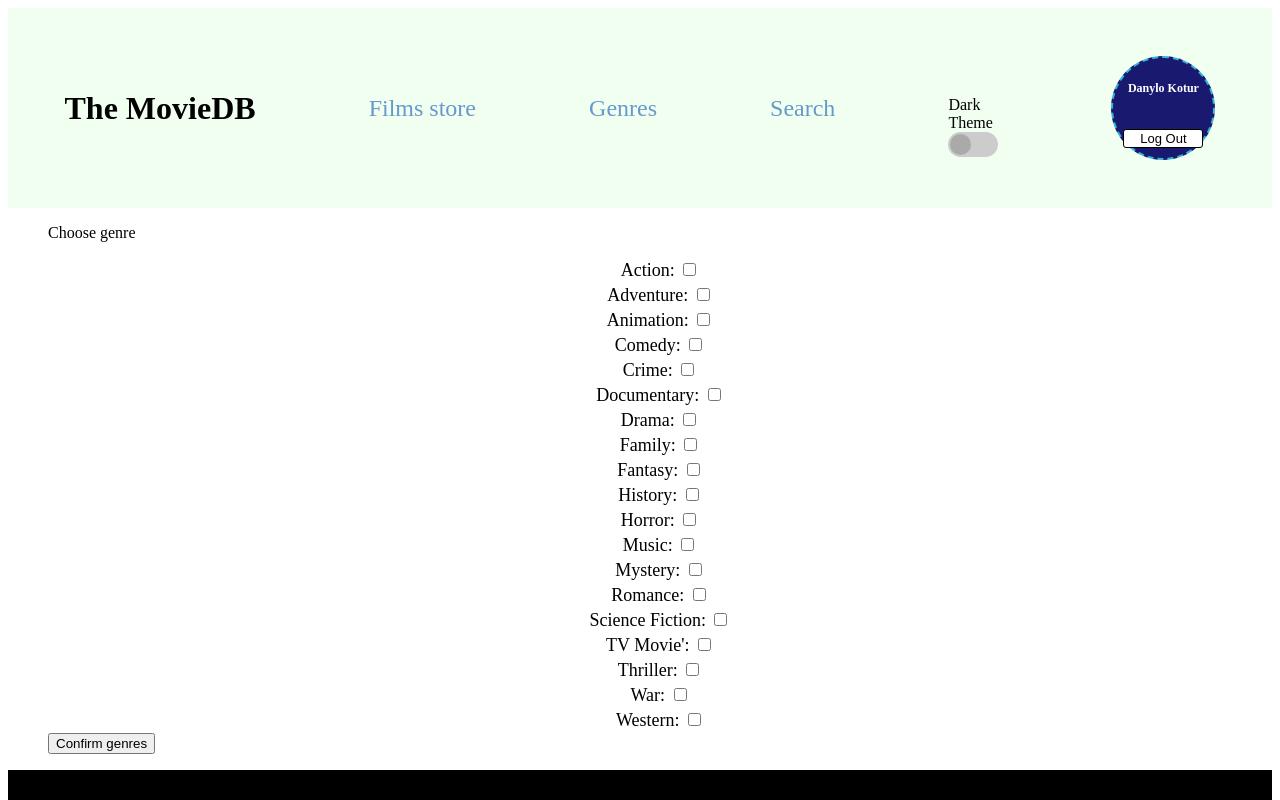
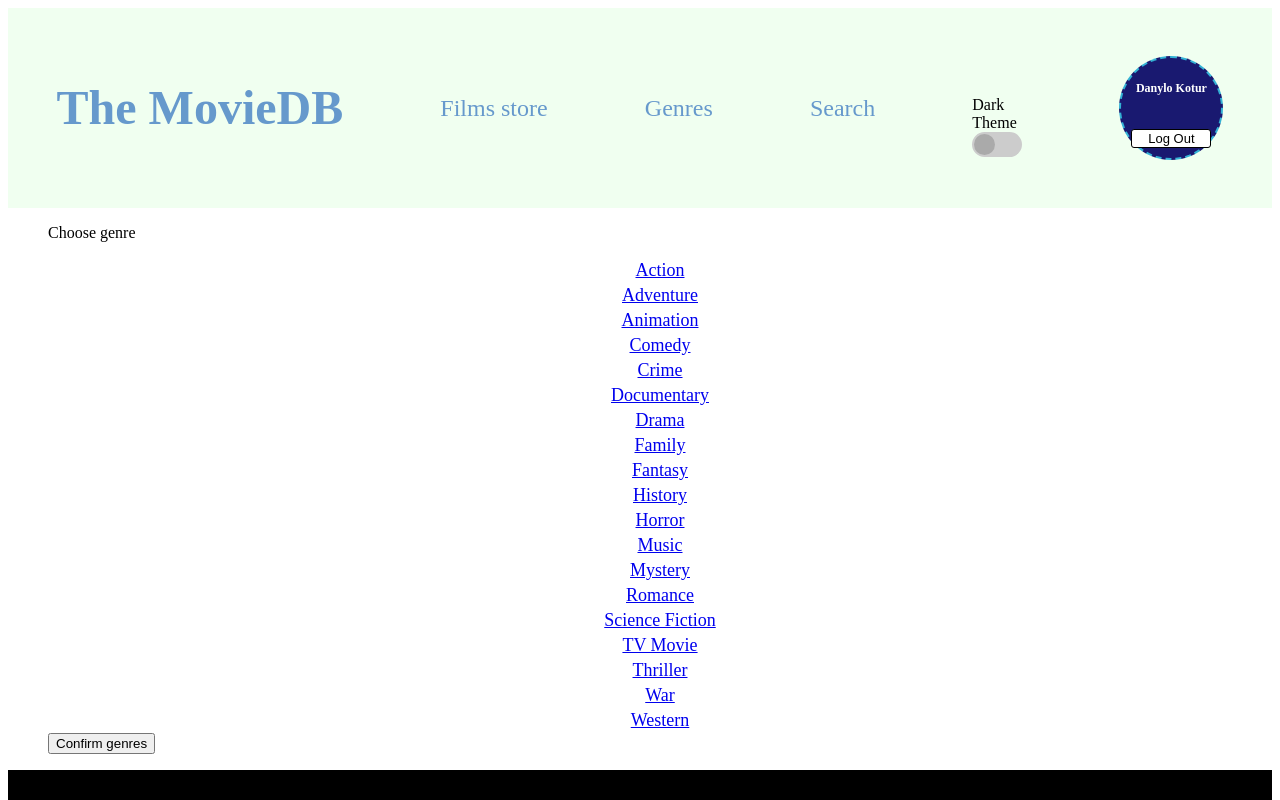
Before and after one commit to KoturDanylo/moviesprojestreact, a React (Create React App) app: page /genres in a window 1280 px wide. Shown: the top 800 px of the page. Built offline with nearby package versions, Linux system fonts and the light colour scheme; no server answers.

Commit message:
genres page

```diff
--- a/src/Components/GenreBadge/GenreBadge.tsx
+++ b/src/Components/GenreBadge/GenreBadge.tsx
@@ -1,131 +1,123 @@
+import { Link } from 'react-router-dom';
 import css from '../Header/Header.module.css';
-
-const register = v => v;
-const handleSubmit = v => v;
+import { useEffect, useState } from 'react';
+import { movieService } from '../../Services';
 
 const GenreBadge = () => {
+    const [genres, setGenres] = useState([]);
+
+    useEffect(() => {
+        const fetchGenres = async () => {
+            const res = await movieService.getGenres();
+
+            console.log(res);
+            setGenres(res.data);
+        };
+        fetchGenres();
+    }, []);
+
     return (
         <div>
             <div className={css.inside}>
                 <ul>
                     <p>Choose genre</p>
-                    <form onSubmit={handleSubmit('')}>
+
                     <li>
                         <label>
-                                Action:{' '}
-                                <input type="checkbox" {...register('genresArray')} value={28} />
+                            <Link to={'/movies/28'}>Action</Link>
                         </label>
                     </li>
                     <li>
                         <label>
-                                Adventure:{' '}
-                                <input type="checkbox" {...register('genresArray')} value={12} />
+                            <Link to={'/movies/12'}>Adventure</Link>
                         </label>
                     </li>
                     <li>
                         <label>
-                                Animation:{' '}
-                                <input type="checkbox" {...register('genresArray')} value={16} />
+                            <Link to={'/movies/16'}>Animation</Link>
                         </label>
                     </li>
                     <li>
                         <label>
-                                Comedy:{' '}
-                                <input type="checkbox" {...register('genresArray')} value={35} />
+                            <Link to={'/movies/35'}>Comedy</Link>
                         </label>
                     </li>
                     <li>
                         <label>
-                                Crime:{' '}
-                                <input type="checkbox" {...register('genresArray')} value={80} />
+                            <Link to={'/movies/80'}>Crime</Link>
                         </label>
                     </li>
                     <li>
                         <label>
-                                Documentary:{' '}
-                                <input type="checkbox" {...register('genresArray')} value={99} />
+                            <Link to={'/movies/99'}>Documentary</Link>
                         </label>
                     </li>
                     <li>
                         <label>
-                                Drama:{' '}
-                                <input type="checkbox" {...register('genresArray')} value={18} />
+                            <Link to={'/movies/18'}>Drama</Link>
                         </label>
                     </li>
                     <li>
                         <label>
-                                Family:{' '}
-                                <input type="checkbox" {...register('genresArray')} value={10751} />
+                            <Link to={'/movies/10751'}> Family</Link>
                         </label>
                     </li>
                     <li>
                         <label>
-                                Fantasy:{' '}
-                                <input type="checkbox" {...register('genresArray')} value={14} />
+                            <Link to={'/movies/14'}>Fantasy</Link>
                         </label>
                     </li>
                     <li>
                         <label>
-                                History:{' '}
-                                <input type="checkbox" {...register('genresArray')} value={36} />
+                            <Link to={'/movies/36'}>History</Link>
                         </label>
                     </li>
                     <li>
                         <label>
-                                Horror:{' '}
-                                <input type="checkbox" {...register('genresArray')} value={27} />
+                            <Link to={'/movies/27'}>Horror</Link>
                         </label>
                     </li>
                     <li>
                         <label>
-                                Music:{' '}
-                                <input type="checkbox" {...register('genresArray')} value={10402} />
+                            <Link to={'/movies/10402'}>Music</Link>
                         </label>
                     </li>
                     <li>
                         <label>
-                                Mystery:{' '}
-                                <input type="checkbox" {...register('genresArray')} value={9648} />
+                            <Link to={'/movies/9648'}>Mystery</Link>
                         </label>
                     </li>
                     <li>
                         <label>
-                                Romance:{' '}
-                                <input type="checkbox" {...register('genresArray')} value={10749} />
+                            <Link to={'/movies/10749'}>Romance</Link>
                         </label>
                     </li>
                     <li>
                         <label>
-                                Science Fiction:{' '}
-                                <input type="checkbox" {...register('genresArray')} value={878} />
+                            <Link to={'/movies/878'}>Science Fiction</Link>
                         </label>
                     </li>
                     <li>
                         <label>
-                                TV Movie':{' '}
-                                <input type="checkbox" {...register('genresArray')} value={10770} />
+                            <Link to={'/movies/10770'}>TV Movie</Link>
                         </label>
                     </li>
                     <li>
                         <label>
-                                Thriller:{' '}
-                                <input type="checkbox" {...register('genresArray')} value={53} />
+                            <Link to={'/movies/53'}>Thriller</Link>
                         </label>
                     </li>
                     <li>
                         <label>
-                                War:{' '}
-                                <input type="checkbox" {...register('genresArray')} value={10752} />
+                            <Link to={'/movies/10752'}>War</Link>
                         </label>
                     </li>
                     <li>
                         <label>
-                                Western:{' '}
-                                <input type="checkbox" {...register('genresArray')} value={37} />
+                            <Link to={'/movies/37'}>Western</Link>
                         </label>
                     </li>
                     <button>Confirm genres</button>
-                    </form>
                 </ul>
             </div>
         </div>
--- a/src/Components/Header/Header.tsx
+++ b/src/Components/Header/Header.tsx
@@ -8,18 +8,22 @@
 const Header = () => {
     return (
         <div className={css.header}>
-            <h1>The MovieDB</h1>
+            <NavLink to={'/movies'} onClick={() => reset()}>
+                <h1>The MovieDB</h1>
+            </NavLink>
 
             <NavLink to={'/movies'} onClick={() => reset()}>
                 Films store
             </NavLink>
+
             <NavLink to={'/genres'} onClick={() => reset()}>
                 Genres
             </NavLink>
+
             <NavLink to={'/search'} onClick={() => reset()}>
                 Search
             </NavLink>
-            <Switch/>
+            <Switch />
             <UserInfo />
         </div>
     );
--- a/src/Components/Switch/Switch.tsx
+++ b/src/Components/Switch/Switch.tsx
@@ -1,28 +1,29 @@
-import React, {useState} from 'react';
+import React, { useState } from 'react';
 
-import css from "../Header/Header.module.css"
+import css from '../Header/Header.module.css';
 
 const Switch = () => {
     const [isToggled, setIsToggled] = useState(false);
     const onToggle = () => {
         setIsToggled(!isToggled);
-        if (isToggled){
-            document.body.style.color = '#336699'
-            document.body.style.background = 'white'
-        }else{
-            document.body.style.background = '#336699'
-            document.body.style.color = 'white'
+        if (isToggled) {
+            document.body.style.color = 'black';
+            document.body.style.background = 'white';
+        } else {
+            document.body.style.background = '#336699';
+            document.body.style.color = 'white';
         }
-    }
+    };
 
     return (
-        <div className={css.toggle_switch}> Dark Theme
-        <label className={css.toggle_switch}>
-            <input type="checkbox" checked={isToggled} onChange={onToggle} />
-            <span className={css.switch} />
-        </label>
+        <div className={css.toggle_switch}>
+            Dark Theme
+            <label className={css.toggle_switch}>
+                <input type="checkbox" checked={isToggled} onChange={onToggle} />
+                <span className={css.switch} />
+            </label>
         </div>
     );
-}
+};
 
-export {Switch};
+export { Switch };
--- a/src/index.tsx
+++ b/src/index.tsx
@@ -15,6 +15,7 @@
             <Route path={'/'} element={<MainLayout />}>
                 <Route index element={<Navigate to={'movies'} />} />
                 <Route path={'movies'} element={<MoviesListPage />} />
+                <Route path={'movies/:genre'} element={<MoviesListPage />} />
                 <Route path={'genres'} element={<GenresPage />} />
                 <Route path={'movie/:id'} element={<MoviePage />} />
                 <Route path={'*'} element={<NotFoundPage />} />
--- a/src/pages/MoviesListPage/MoviesListPage.tsx
+++ b/src/pages/MoviesListPage/MoviesListPage.tsx
@@ -1,5 +1,5 @@
 import React, { useEffect } from 'react';
-import { useSearchParams } from 'react-router-dom';
+import { useSearchParams, useParams } from 'react-router-dom';
 
 import { GenreBadge } from '../../Components/GenreBadge/';
 import { movieService } from '../../Services';
@@ -10,7 +10,9 @@
     const [movies, setMovies] = React.useState<any>([]);
     const [total_pages, setTotalPages] = React.useState<number>(0);
     const [query, setQuery] = useSearchParams();
-    const [currentPage, setCurrentPage] = React.useState<number>(Number(query.get('page')));
+    const { genre } = useParams();
+
+    const [currentPage, setCurrentPage] = React.useState<number>(Number(query.get('page') || 0));
 
     const nextPage = () => {
         const nextPage = +query.get('page') + 1;
@@ -24,7 +26,10 @@
     };
 
     const fetchMovies = async () => {
-        const movies = await movieService.getAllMovies(Number(query.get('page') || 1), false);
+        const movies = await movieService.getAllMovies(
+            Number(query.get('page') || 1),
+            genre || false
+        );
         setMovies(movies.data.results);
         console.log('movies: ', movies);
         setTotalPages(movies.data?.total_pages);
```
Lines whose indentation alone changed are shown as unchanged.
